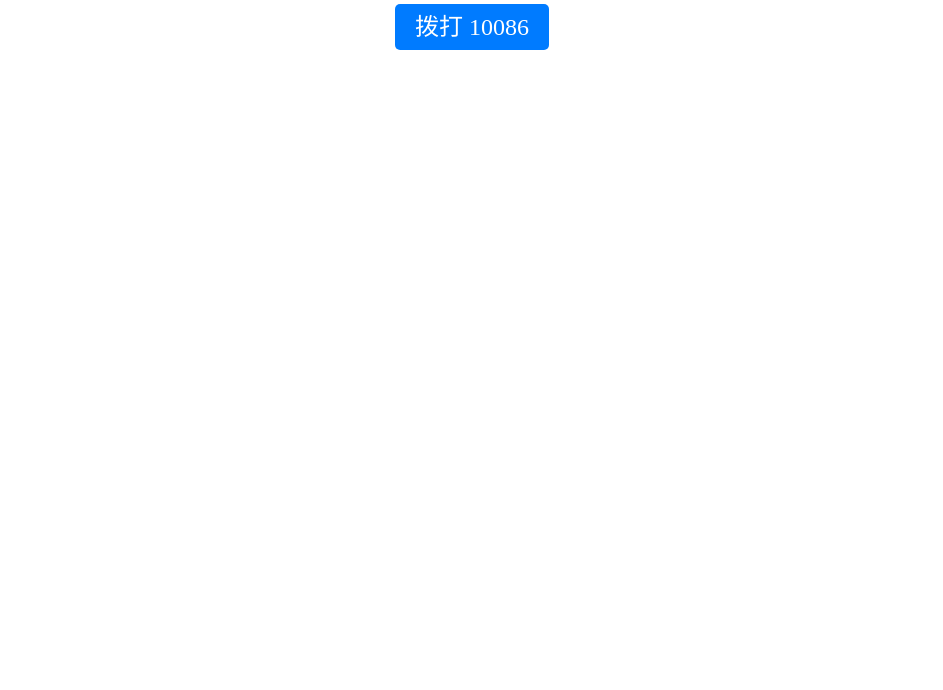
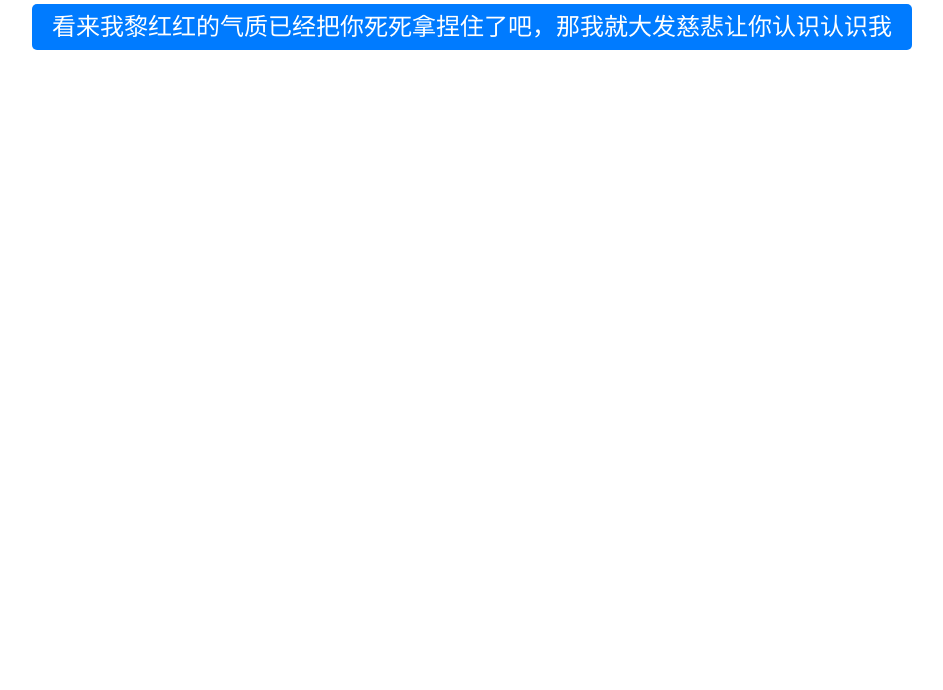
Before and after one commit to FFFahrenheit/lhj_number, a plain HTML site: page index.html in a window 1280 px wide. Shown: the part 110-800 px from the top of the page, without its empty margins (168-1111 px from the left). Drawn offline with Linux system fonts and the light colour scheme.

Commit message:
Change button text for dialing link
Updated the button text for dialing.

```diff
--- a/index.html
+++ b/index.html
@@ -9,7 +9,7 @@
     <h1>点击下方按钮拨号</h1>
     <!-- 关键：tel:后面跟要拨打的号码 -->
     <a href="tel:15984499793" style="font-size: 24px; padding: 10px 20px; background: #007bff; color: white; text-decoration: none; border-radius: 5px;">
-        拨打 10086
+        看来我黎红红的气质已经把你死死拿捏住了吧，那我就大发慈悲让你认识认识我
     </a>
 </body>
 
```
